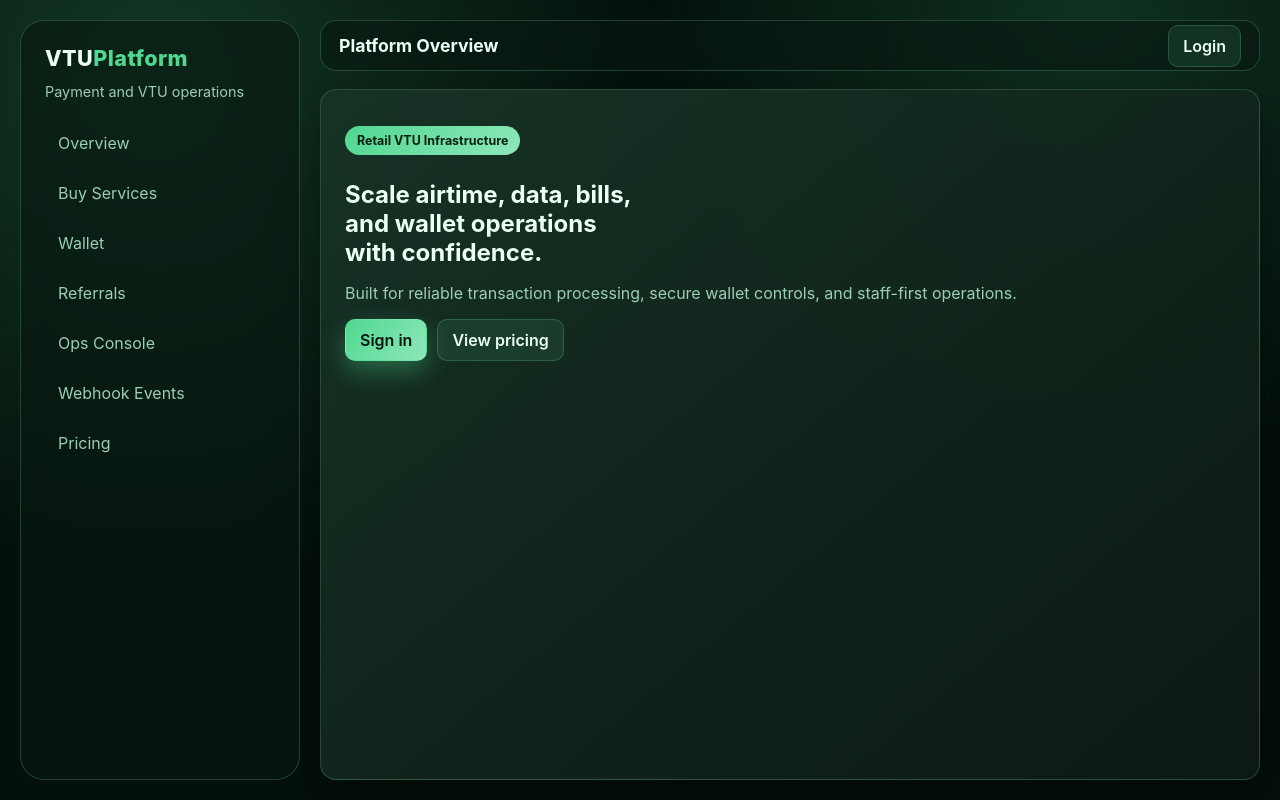
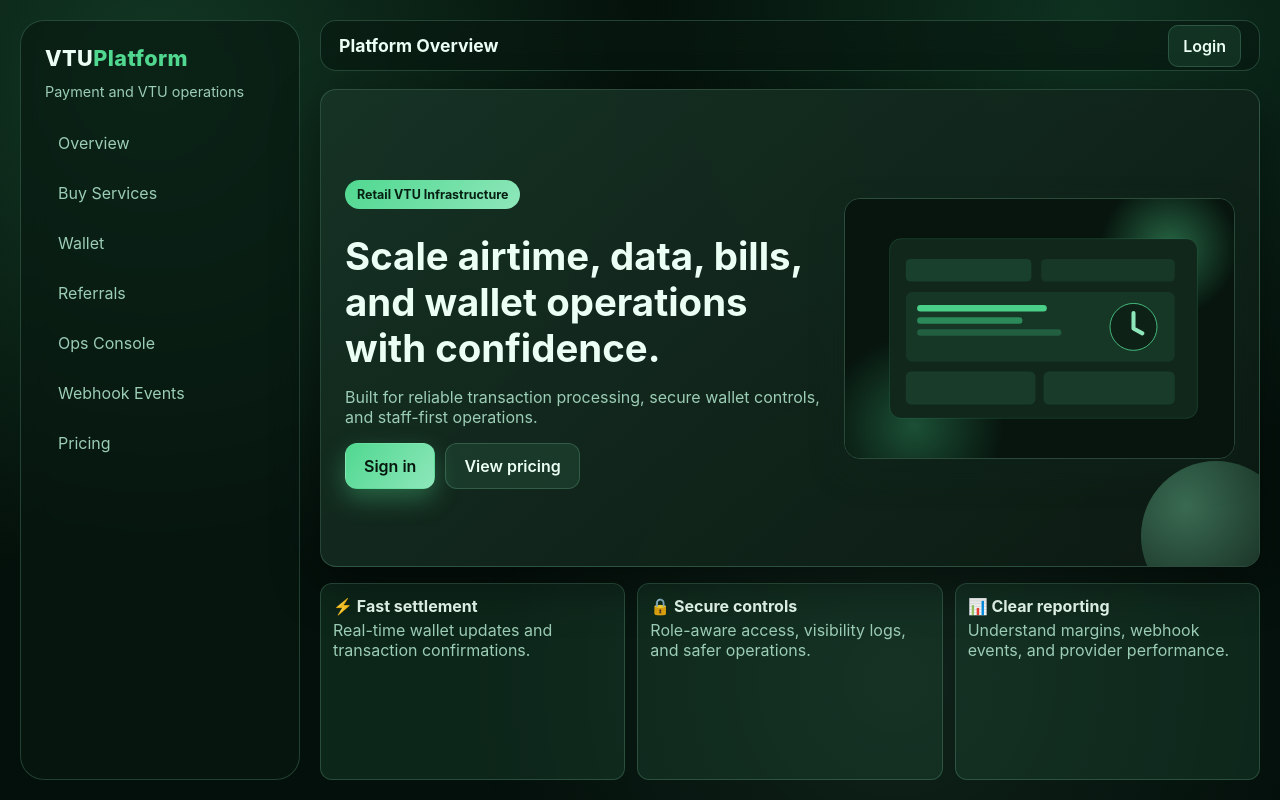
Before and after one commit to jpcGH/vtu_webapp, a Django app: page / in a window 1280 px wide. Run offline with Django 4.2, Linux system fonts and the light colour scheme; data that the repository does not hold is empty.

Commit message:
Enhance UI styling for hero, forms, and buttons

```diff
--- a/vtu_platform/static/css/design-system.css
+++ b/vtu_platform/static/css/design-system.css
@@ -17,6 +17,7 @@
   --radius-md: 16px;
   --radius-lg: 24px;
   --shadow: 0 18px 48px rgba(0, 0, 0, 0.4);
+  --shadow-soft: 0 14px 32px rgba(13, 39, 28, 0.35);
 }
 
 * { box-sizing: border-box; }
@@ -30,6 +31,15 @@ body {
     radial-gradient(circle at 12% 10%, rgba(80, 216, 144, 0.2), transparent 38%),
     radial-gradient(circle at 85% 2%, rgba(55, 184, 120, 0.2), transparent 34%),
     linear-gradient(155deg, #031009 0%, var(--bg) 65%);
+}
+
+body::before {
+  content: "";
+  position: fixed;
+  inset: 0;
+  pointer-events: none;
+  background: radial-gradient(circle at 70% 85%, rgba(156, 255, 204, 0.08), transparent 38%);
+  z-index: -1;
 }
 
 a { color: var(--primary); }
@@ -128,6 +138,44 @@ a { color: var(--primary); }
   padding: 24px;
 }
 
+.hero {
+  display: grid;
+  gap: 22px;
+  grid-template-columns: 1.1fr 0.9fr;
+  align-items: center;
+}
+
+.hero h1 { margin: 12px 0; max-width: 18ch; font-size: clamp(1.8rem, 3vw, 2.7rem); }
+
+.hero-media {
+  border-radius: var(--radius-md);
+  overflow: hidden;
+  border: 1px solid var(--border);
+  box-shadow: var(--shadow-soft);
+}
+
+.hero-media img {
+  width: 100%;
+  display: block;
+  object-fit: cover;
+  min-height: 250px;
+}
+
+.spotlight {
+  position: relative;
+  overflow: hidden;
+}
+
+.spotlight::after {
+  content: "";
+  position: absolute;
+  inset: auto -32px -45px auto;
+  width: 150px;
+  height: 150px;
+  border-radius: 999px;
+  background: radial-gradient(circle at 30% 30%, rgba(141, 255, 197, 0.35), rgba(141, 255, 197, 0));
+}
+
 .badge {
   display: inline-block;
   padding: 7px 12px;
@@ -138,8 +186,6 @@ a { color: var(--primary); }
   font-size: 0.78rem;
 }
 
-.hero h1 { margin: 12px 0; max-width: 18ch; }
-
 .btn {
   border: 1px solid transparent;
   border-radius: 10px;
@@ -157,14 +204,24 @@ a { color: var(--primary); }
   box-shadow: 0 10px 24px rgba(79, 214, 141, 0.35);
 }
 
+.btn-primary:hover {
+  box-shadow: 0 14px 30px rgba(79, 214, 141, 0.45);
+}
+
 .btn-secondary, .btn-ghost {
   border-color: var(--border);
   background: rgba(90, 182, 130, 0.13);
 }
 
+.btn-secondary:hover, .btn-ghost:hover {
+  border-color: rgba(144, 243, 188, 0.55);
+  background: rgba(90, 182, 130, 0.24);
+}
+
+.btn-lg { padding: 12px 18px; border-radius: 12px; }
+
 .btn:hover {
   transform: translateY(-1px);
-  transition: transform .2s ease, box-shadow .2s ease, border-color .2s ease;
 }
 
 .btn.is-copied {
@@ -220,6 +306,24 @@ th { color: #c2d4ff; font-size: 0.86rem; text-transform: uppercase; letter-spaci
 .split { display: grid; gap: 16px; grid-template-columns: 1.2fr .8fr; }
 .inline-actions { display: flex; gap: 10px; flex-wrap: wrap; }
 .muted { color: var(--muted); }
+
+.feature-strip {
+  display: grid;
+  grid-template-columns: repeat(auto-fit, minmax(170px, 1fr));
+  gap: 12px;
+}
+
+.feature-pill {
+  border: 1px solid var(--border);
+  border-radius: 12px;
+  padding: 12px;
+  background: rgba(38, 89, 63, 0.3);
+}
+
+.feature-pill strong {
+  display: block;
+  margin-bottom: 4px;
+}
 
 .toast-stack {
   position: fixed;
--- a/vtu_platform/templates/core/home.html
+++ b/vtu_platform/templates/core/home.html
@@ -1,14 +1,35 @@
 {% extends 'layouts/base.html' %}
+{% load static %}
 {% block title %}Home | VTU Platform{% endblock %}
 {% block page_title %}Platform Overview{% endblock %}
 {% block content %}
-<section class="hero card">
-  <p class="badge">Retail VTU Infrastructure</p>
-  <h1>Scale airtime, data, bills, and wallet operations with confidence.</h1>
-  <p class="muted">Built for reliable transaction processing, secure wallet controls, and staff-first operations.</p>
-  <div class="inline-actions">
-    <a class="btn btn-primary" href="/accounts/login/">Sign in</a>
-    <a class="btn btn-secondary" href="/pricing/">View pricing</a>
+<section class="hero card spotlight">
+  <div>
+    <p class="badge">Retail VTU Infrastructure</p>
+    <h1>Scale airtime, data, bills, and wallet operations with confidence.</h1>
+    <p class="muted">Built for reliable transaction processing, secure wallet controls, and staff-first operations.</p>
+    <div class="inline-actions">
+      <a class="btn btn-primary btn-lg" href="/accounts/login/">Sign in</a>
+      <a class="btn btn-secondary btn-lg" href="/pricing/">View pricing</a>
+    </div>
+  </div>
+  <div class="hero-media">
+    <img src="{% static 'images/vtu-hero-illustration.svg' %}" alt="Preview of VTU dashboard analytics" />
   </div>
 </section>
+
+<section class="feature-strip">
+  <article class="feature-pill">
+    <strong>⚡ Fast settlement</strong>
+    <span class="muted">Real-time wallet updates and transaction confirmations.</span>
+  </article>
+  <article class="feature-pill">
+    <strong>🔒 Secure controls</strong>
+    <span class="muted">Role-aware access, visibility logs, and safer operations.</span>
+  </article>
+  <article class="feature-pill">
+    <strong>📊 Clear reporting</strong>
+    <span class="muted">Understand margins, webhook events, and provider performance.</span>
+  </article>
+</section>
 {% endblock %}
```
Also changed, not shown: other parts of vtu_platform/static/css/design-system.css (+32 -1 lines), vtu_platform/templates/registration/login.html (+4 -3 lines), vtu_platform/templates/registration/signup.html (+4 -3 lines), vtu_platform/templates/vtu/buy_services.html (+14 -4 lines), vtu_platform/static/images/vtu-hero-illustration.svg (added).
